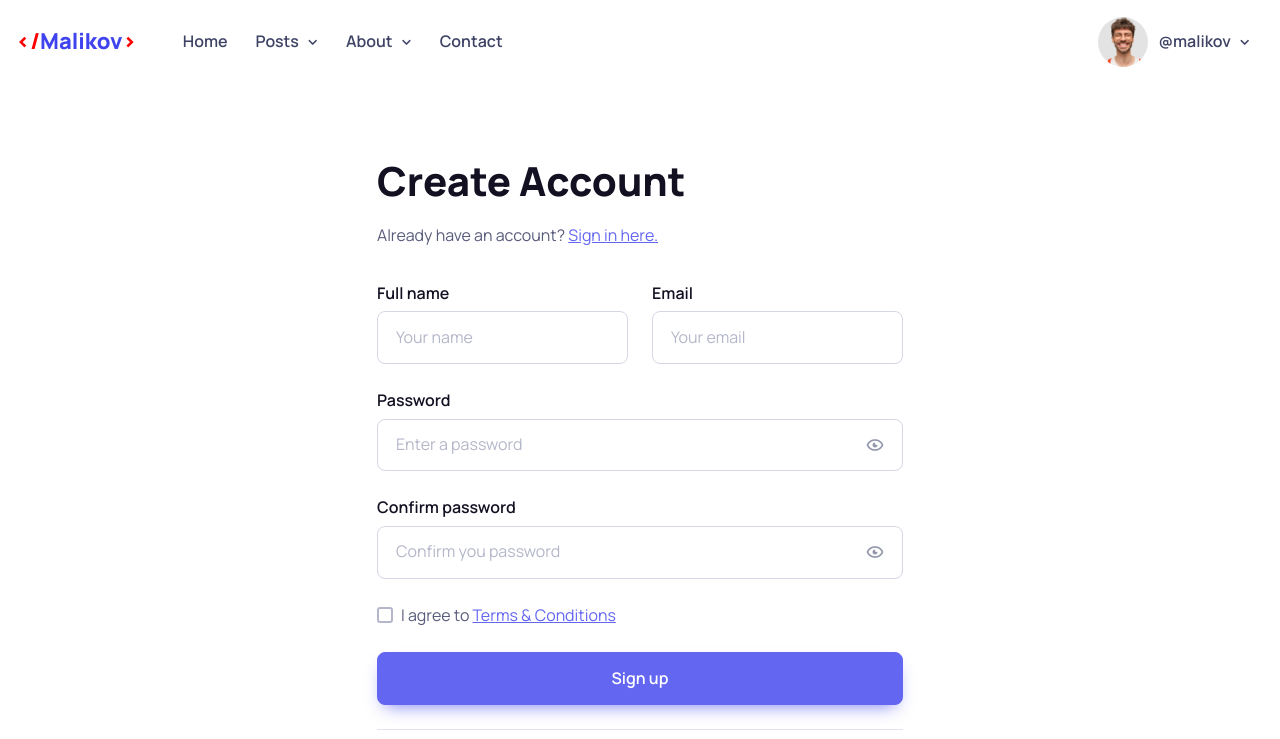
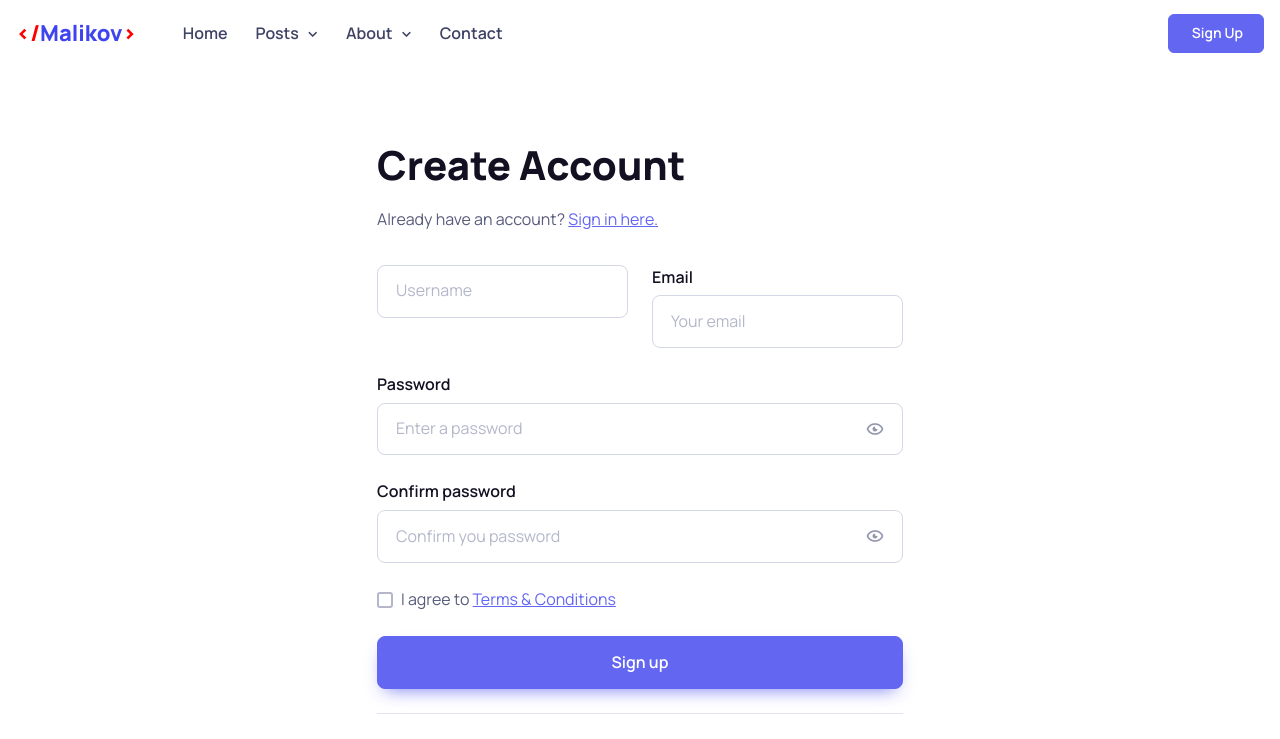
Before and after one commit to sevbo2003/silicon, a Django app: template templates/signup.html in a window 1280 px wide. Shown: the top 739 px of the page. Run offline with Django 4.2, Linux system fonts and the light colour scheme; the template is opened without the code that fills it, so the values that code supplies are empty; some libraries are stand-ins or nearby versions.

Commit message:
Something

```diff
--- a/blog/urls.py
+++ b/blog/urls.py
@@ -1,10 +1,7 @@
 from django.urls import path
 from .views import homepage
-from accounts.views import signup, signin
 
 
 urlpatterns = [
     path('', homepage, name='home'),
-    path('sign-up/', signup, name='sign-up'),
-    path('sign-in/', signin, name='sign-in'),
 ]
--- a/blog/views.py
+++ b/blog/views.py
@@ -1,5 +1,5 @@
-from django.shortcuts import render
+from django.shortcuts import render, redirect, reverse
 
 
 def homepage(request):
-    return render(request, 'home.html')
+    return render(request, 'home.html', {})
--- a/config/settings.py
+++ b/config/settings.py
@@ -114,8 +114,3 @@ MEDIA_ROOT = BASE_DIR / 'media'
 # https://docs.djangoproject.com/en/4.0/ref/settings/#default-auto-field
 
 DEFAULT_AUTO_FIELD = 'django.db.models.BigAutoField'
-
-
-LOGIN_URL = '/sign-in/'
-LOGIN_REDIRECT_URL = '/'
-LOGOUT_REDIRECT_URL = '/sign-in/'
--- a/templates/base/header.html
+++ b/templates/base/header.html
@@ -3,7 +3,8 @@
 <!-- Remove "navbar-sticky" class to make navigation bar scrollable with the page -->
 <header class="header navbar navbar-expand-lg navbar-light bg-light navbar-sticky">
     <div class="container px-3">
-        <a href="/" class="navbar-brand pe-3" style="color: red;">&lt;/<span style="color: #4044EE">Malikov</span>&gt;</a>
+        <a href="/" class="navbar-brand pe-3" style="color: red;">&lt;/<span
+                style="color: #4044EE">Malikov</span>&gt;</a>
         <div id="navbarNav" class="offcanvas offcanvas-end">
             <div class="offcanvas-header border-bottom">
                 <h5 class="offcanvas-title">Menu</h5>
@@ -35,16 +36,17 @@
                 </ul>
             </div>
             <div class="offcanvas-footer border-top">
+                {% if user.is_authenticated %}
                     <ul class="navbar-nav me2-auto mb-2 mb-lg-0 ">
                         <li class="nav-item dropdown">
                             <a href="#" class="nav-link dropdown-toggle" data-bs-toggle="dropdown" aria-current="page">
                                 <img src="{% static 'img/avatar/18.jpg' %}" class="d-block rounded-circle" width="50"
-                                 alt="John Doe"><span style="margin-left:10px;">@malikov</span>
+                                     alt="John Doe"><span style="margin-left:10px;">@{{ user.username }}</span>
                             </a>
                             <ul class="dropdown-menu dropdown-menu2">
                                 <li><a class="dropdown-item"
-                                   style="color: #4044EE; font-weight: bolder; font-size: 0.9rem;">Abdusamad
-                                Malikov</a></li>
+                                       style="color: #4044EE; font-weight: bolder; font-size: 0.9rem;">{{ user.first_name }} {{ user.last_name }}</a>
+                                </li>
                                 <hr class="dropdown-divider2">
                                 <li><a href="account-details.html" class="dropdown-item">Account Details</a></li>
                                 <li><a href="account-security.html" class="dropdown-item">Security</a></li>
@@ -63,10 +65,12 @@
                             </ul>
                         <li>
                     </ul>
-                <!--<a href="/" class="btn btn-primary btn-sm fs-sm rounded d-none d-lg-inline-flex" target="_blank" rel="noopener">
+                {% else %}
+                    <a href="/" class="btn btn-primary btn-sm fs-sm rounded d-lg-inline-flex" target="_blank"
+                       rel="noopener">
                         &nbsp;Sign Up
                     </a>
-                -->
+                {% endif %}
             </div>
         </div>
         <!-- Hamburger button -->
@@ -74,17 +78,18 @@
                 aria-controls="navbarNav" aria-expanded="false" aria-label="Toggle navigation">
             <span class="navbar-toggler-icon"></span>
         </button>
-
         <!-- AVATAR -->
+        {% if user.is_authenticated %}
             <ul class="navbar-nav me2-auto mb-2 mb-lg-0 d-none-ava ">
                 <li class="nav-item dropdown">
                     <a href="#" class="nav-link dropdown-toggle" data-bs-toggle="dropdown" aria-current="page">
-                    <img src="{% static 'img/avatar/18.jpg' %}" class="d-block rounded-circle" width="50"
-                         alt="John Doe"><span style="margin-left:10px;">@malikov</span>
+                        <img src="{{ user.author.avatar.url }}" class="d-block rounded-circle" width="50"
+                             alt="No"><span style="margin-left:10px;">@{{ user.username }}</span>
                     </a>
                     <ul class="dropdown-menu dropdown-menu2">
-                    <li><a class="dropdown-item" style="color: #4044EE; font-weight: bolder; font-size: 0.9rem;">Abdusamad
-                        Malikov</a></li>
+                        <li><a class="dropdown-item"
+                               style="color: #4044EE; font-weight: bolder; font-size: 0.9rem;">{{ user.first_name }} {{ user.last_name }}</a>
+                        </li>
                         <hr class="dropdown-divider2">
                         <li><a href="account-details.html" class="dropdown-item">Account Details</a></li>
                         <li><a href="account-security.html" class="dropdown-item">Security</a></li>
@@ -103,8 +108,13 @@
                     </ul>
                 <li>
             </ul>
-        <!-- <a href="/" class="btn btn-primary btn-sm fs-sm rounded d-none d-lg-inline-flex" target="_blank" rel="noopener">
+        {% else %}
+            <a href="/" class="btn btn-primary btn-sm fs-sm rounded d-none d-lg-inline-flex" target="_blank"
+               rel="noopener">
                 &nbsp;Sign Up
-            </a> -->
+            </a>
+        {% endif %}
+        <!-- AVATAR -->
+
     </div>
 </header>
--- a/templates/signup.html
+++ b/templates/signup.html
@@ -13,11 +13,7 @@
                     <div class="row">
                         <div class="col-sm-6">
                             <div class="position-relative mb-4">
-                                <label for="name" class="form-label fs-base">Full name</label>
-                                <input type="text" id="name" class="form-control form-control-lg" placeholder="Your name" required>
-                                <div class="invalid-feedback position-absolute start-0 top-100">Please enter your
-                                    name!
-                                </div>
+                                <input type="text" id="name" class="form-control form-control-lg" placeholder="Username" required>
                             </div>
                         </div>
                         <div class="col-sm-6">
```
Also changed, not shown: accounts/views.py (+0 -8 lines), templates/signup2.html (added, +43 -0 lines), accounts/forms.py (added). Lines whose indentation alone changed are shown as unchanged.
